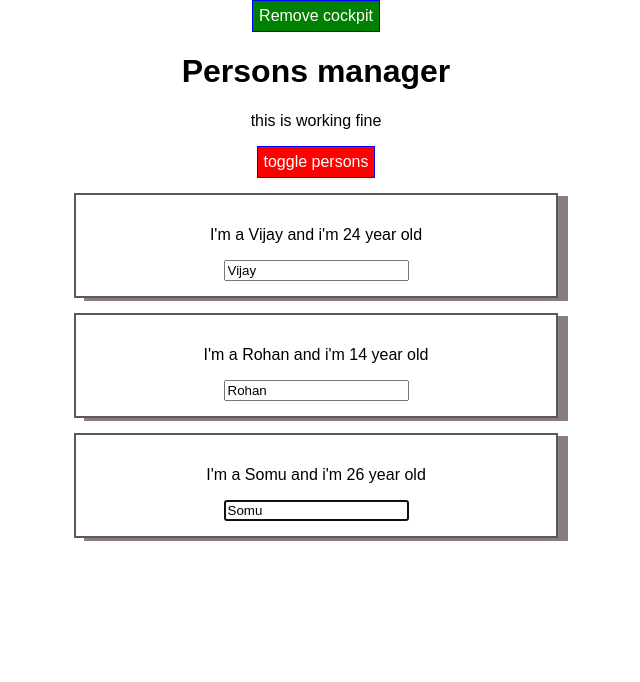
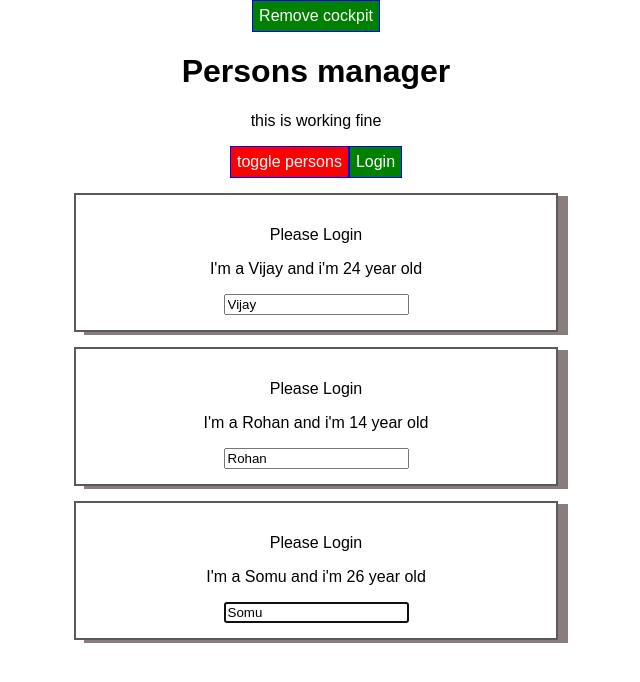
Before and after one commit to vsvijay987/react-learning, a React app: page / in a window 1280 px wide. Shown: the top 682 px of the page, without its empty margins (324-964 px from the left). Built offline with nearby package versions, Linux system fonts and the light colour scheme.

Commit message:
props chain problems

```diff
--- a/src/components/Cockpit/Cockpit.js
+++ b/src/components/Cockpit/Cockpit.js
@@ -39,6 +39,7 @@ const cockpit = (props) => {
       <button ref={toggleBtnRef} className={btnClass} onClick={props.toggle}>
         toggle persons
       </button>
+      <button onClick={props.login}>Login</button>
     </div>
   );
 };
--- a/src/components/Persons/Person/Person.js
+++ b/src/components/Persons/Person/Person.js
@@ -20,6 +20,7 @@ class Person extends Component {
   render() {
     return (
       <Auxiliary>
+        {this.props.auth ?<p>Authenticated</p> : <p>Please Login</p>}
         <p onClick={this.props.click}>
           I'm a {this.props.name} and i'm {this.props.age} year old
         </p>
--- a/src/components/Persons/Persons.js
+++ b/src/components/Persons/Persons.js
@@ -39,6 +39,7 @@ class Persons extends PureComponent {
           click={() => this.props.click(index)}
           key={person.id}
           change={(event) => this.props.change(event, person.id)}
+          auth={this.props.isAuthenticated}
         />
       );
     });
--- a/src/containers/App.js
+++ b/src/containers/App.js
@@ -38,6 +38,7 @@ class App extends Component {
     showPersons: false,
     showCockpit: true,
     changeCounter: 0,
+    authenticated: false,
   };
 
   static getDerivedStateFromProps(props, state) {
@@ -99,6 +100,10 @@ class App extends Component {
     this.setState({ showPersons: !toggleShow });
   };
 
+  loginHandler = () => {
+    this.setState({authenticated: true});
+  }
+
   render() {
     console.log("App.js render");
     // const style = {
@@ -123,6 +128,7 @@ class App extends Component {
             change={this.changeInputHandler}
             click={this.deletePersonHandler}
             persons={this.state.persons}
+            isAuthenticated={this.state.authenticated}
           />
         </div>
       );
@@ -166,6 +172,7 @@ class App extends Component {
             showPersons={this.state.showPersons}
             personslength={this.state.persons.length}
             toggle={this.togglePersonsHandler}
+            login={this.loginHandler}
           />
         ) : null}
         {persons}
```
